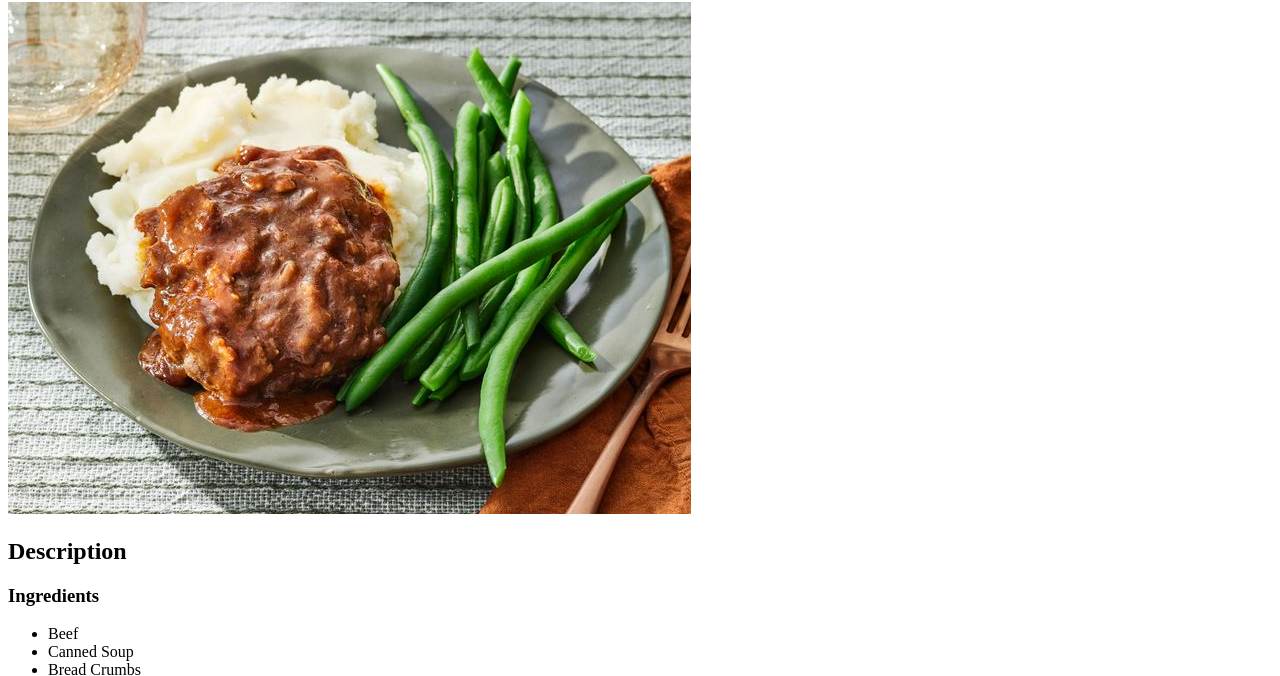
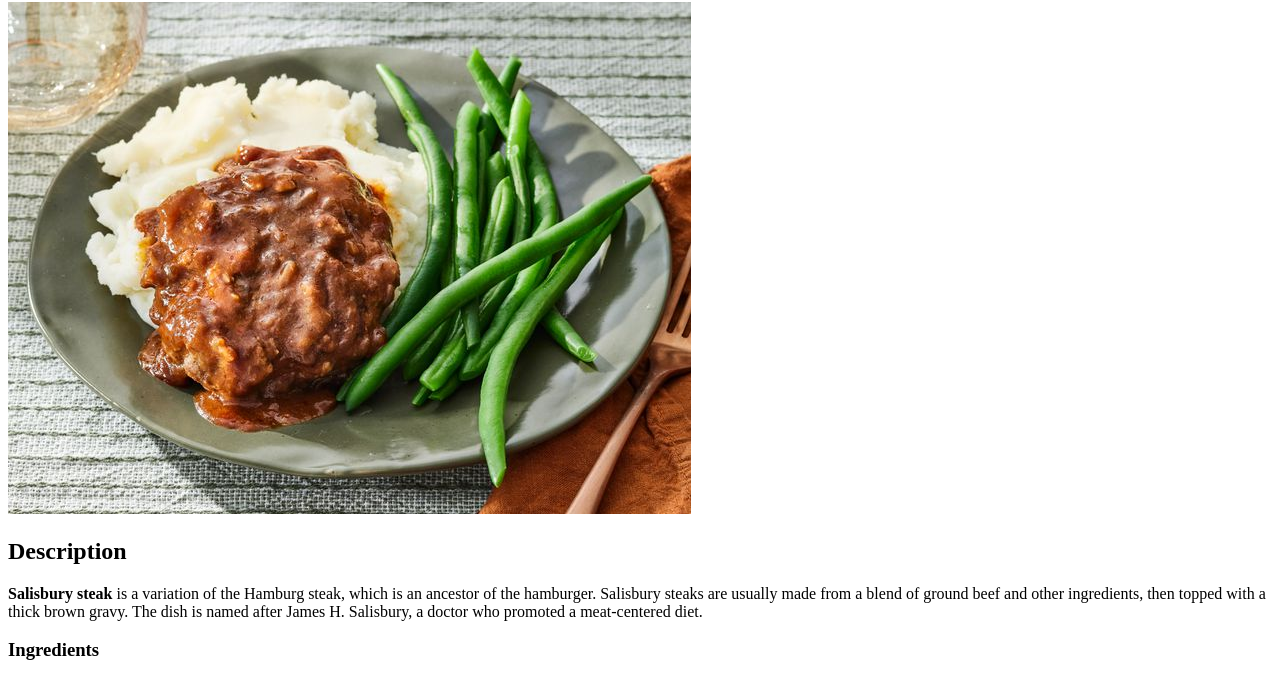
Before and after one commit to Deso-68/odin-recipes, a plain HTML site: page recipes/salibury_steak.html in a window 1280 px wide. Shown: the part 104-780 px from the top of the page. Drawn offline with Linux system fonts and the light colour scheme.

Commit message:
feat(recipes): add recipe intros for lasagna, salisbury steak, flank steak
add introductory paragraphs to salisbury_steak.html, grilled_flank_steak.html, and lasagna.html
to hightlight each recipe's appeal.

```diff
--- a/recipes/salibury_steak.html
+++ b/recipes/salibury_steak.html
@@ -11,6 +11,9 @@
     <h1>Salisbury Steak</h1>
     <img src="../images/salisbury_steak.jpg" alt="Salisbury Steak">
     <h2>Description</h2>
+    <p><strong>Salisbury steak</strong> is a variation of the Hamburg steak, which is an ancestor of the hamburger.
+        Salisbury steaks are usually made from a blend of ground beef and other ingredients,
+        then topped with a thick brown gravy. The dish is named after James H. Salisbury, a doctor who promoted a meat-centered diet. </p>
 
     <h3>Ingredients</h3>
     <ul>
```
Also changed, not shown: recipes/grilled_flank_steak.html (+2 -0 lines), recipes/lasagna.html (+2 -0 lines).
